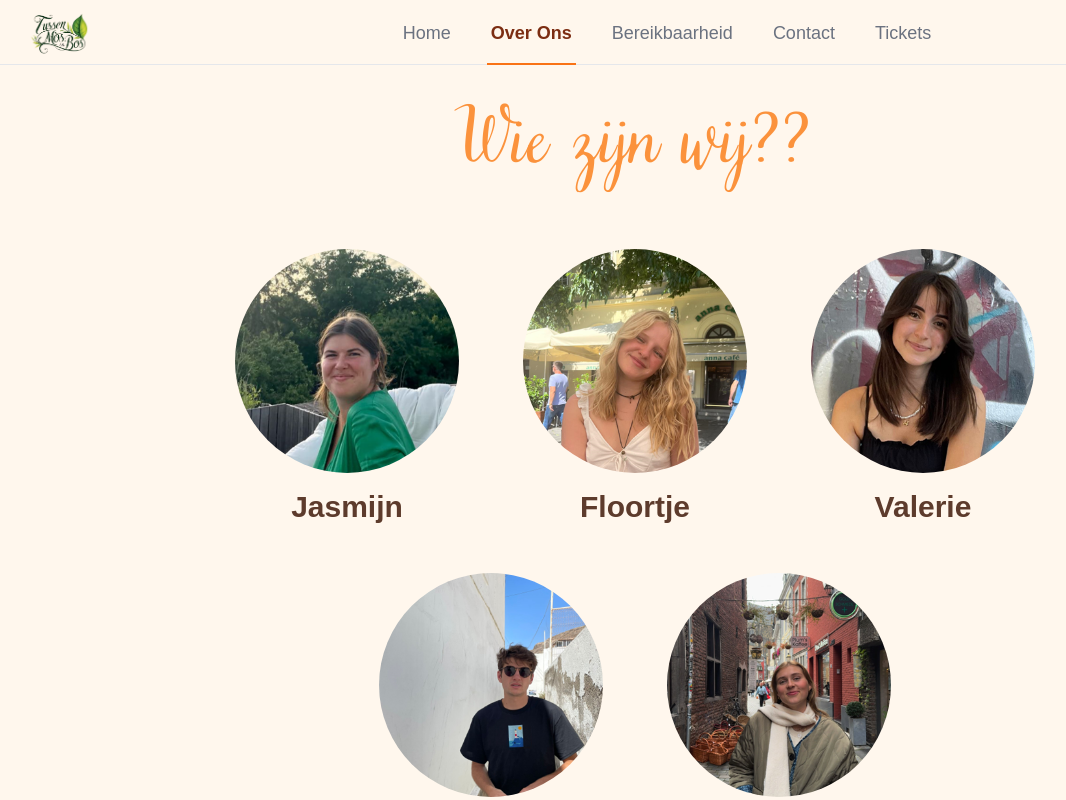
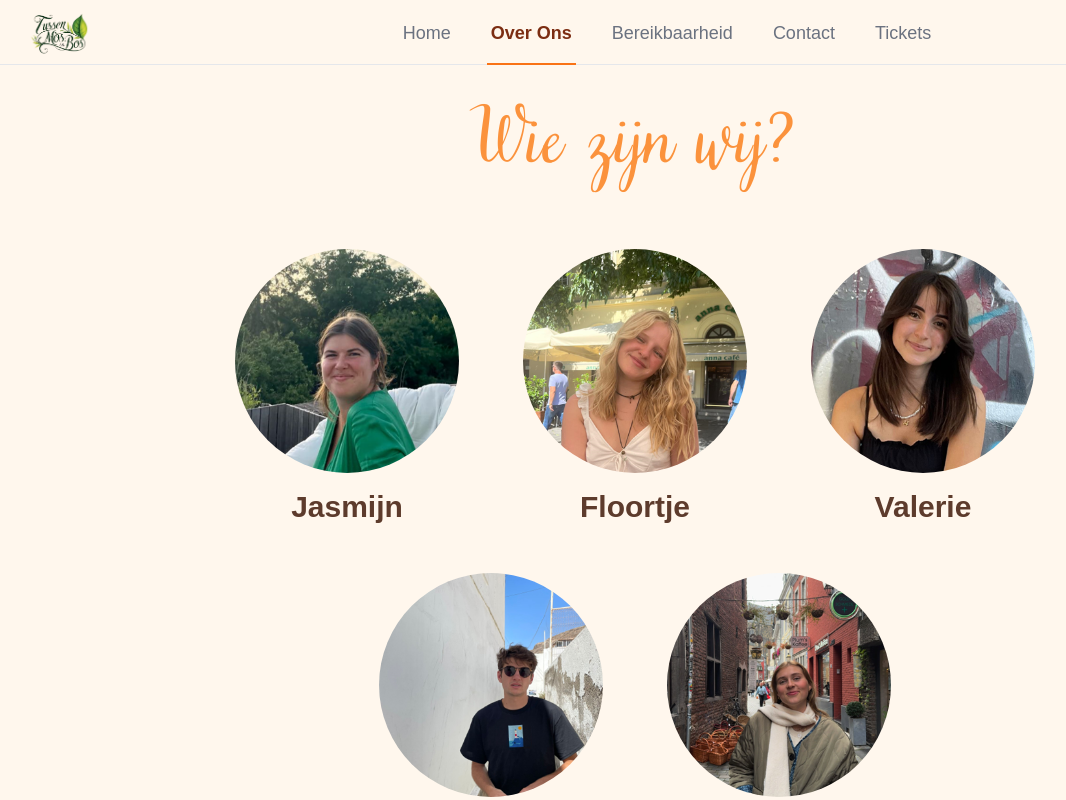
Before and after one commit to MatsOdB/tussen-mos-en-bos, a Next.js app: page /about in a window 1280 px wide. Shown: the whole page, without its empty margins (5-1071 px from the left). Built offline with nearby package versions, Linux system fonts and the light colour scheme; a web font is replaced by a local one.

Commit message:
Update page.tsx

```diff
--- a/src/app/about/page.tsx
+++ b/src/app/about/page.tsx
@@ -22,7 +22,7 @@ export default function Home() {
         <section className="h-[calc(100svh-65px)] flex items-center justify-center">
           <div className="h-full w-full">
             <h1 className="text-center text-4xl sm:text-5xl md:text-6xl lg:text-7xl 2xl:text-8xl 3xl:text-9xl font-veryberry text-orange-400 mt-6 sm:mt-10 md:mt-12 lg:mt-8 3xl:mt-20 4xl:mt-32">
-              Wie zijn wij??
+              Wie zijn wij?
             </h1>
             <div className="hidden lg:flex flex-col items-center">
               <div className="grid grid-cols-3 gap-x-12 xl:gap-x-16 2xl:gap-x-24 3xl:gap-x-32 4xl:gap-x-44 mt-12 xl:mt-20 2xl:mt-32 3xl:mt-44">
```
